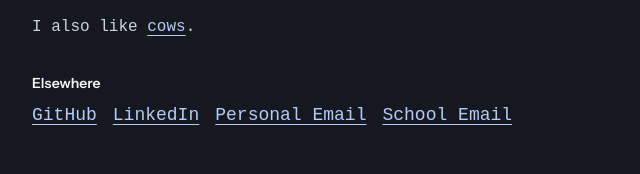
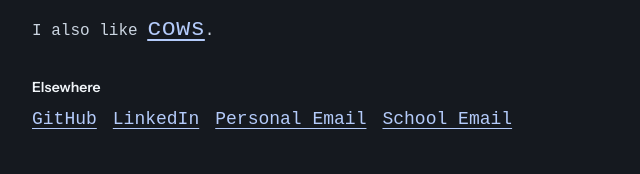
Before and after one commit to etpans/personal-website, a website: page index.html in a window 1280 px wide. Shown: the part 439-613 px from the top of the page, 300-940 px from the left. Drawn offline with nearby package versions, Linux system fonts and the light colour scheme; a web font is replaced by a local one.

Commit message:
feat: make cows link bigger

```diff
--- a/index.html
+++ b/index.html
@@ -38,7 +38,7 @@
             and I bring that mindset to my projects.
           </p>
           <p class="mt-4">
-            I also like <a class="inline-link" href="./cows.html" title="see cows jump over the mooooon">cows</a>.
+            I also like <a class="text-2xl inline-link" href="./cows.html" title="see cows jump over the mooooon">cows</a>.
           </p>
         </header>
 
```
